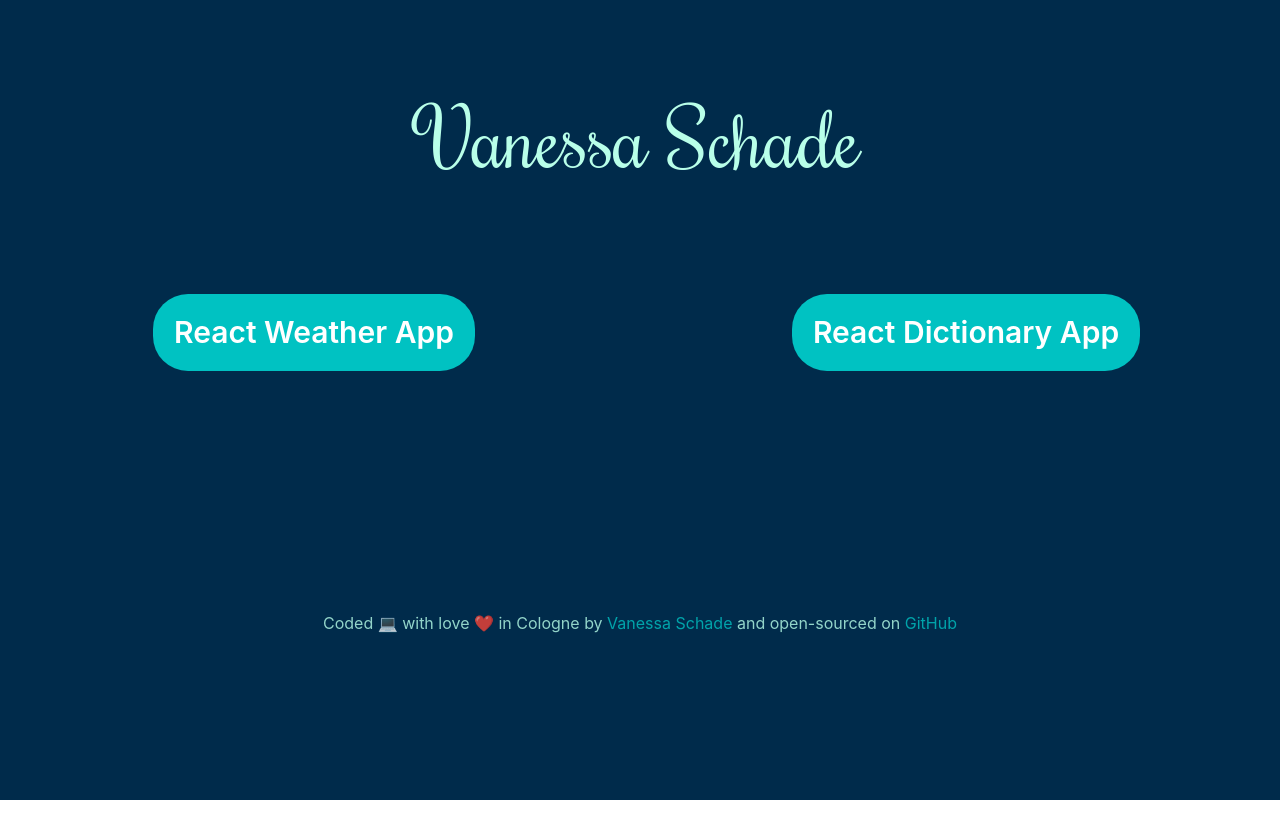
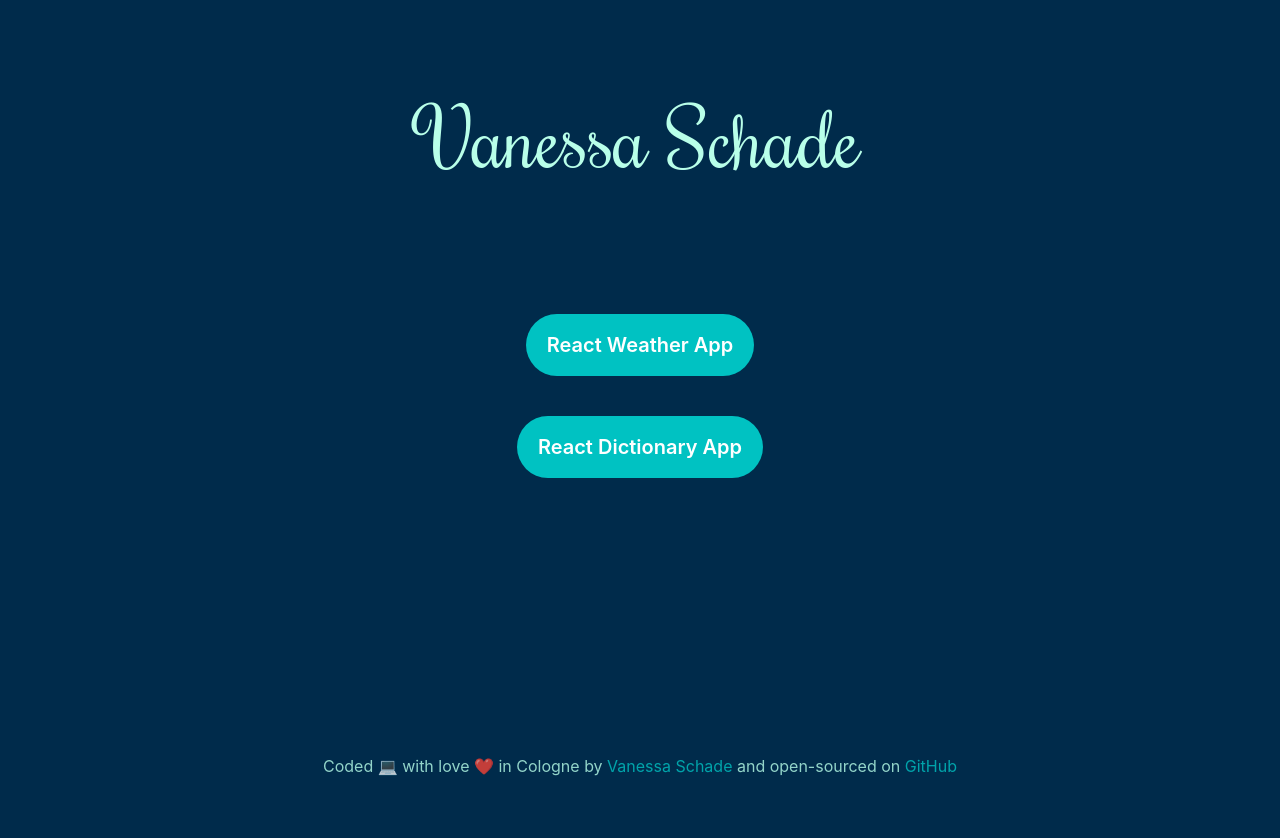
Before and after one commit to The-Travelling-Colognian/react-weather-dictionary-landingpage, a React (Create React App) app: page / in a window 1280 px wide. Before the commit the page ends 800 px from the top, so only its background shows below. Built offline with nearby package versions, Linux system fonts and the light colour scheme; the HTML template or start-up script is replaced by a standard one.

Commit message:
Changed the styling of the FinalProjects component and the font-size of the Footer

```diff
--- a/src/FinalProjects.css
+++ b/src/FinalProjects.css
@@ -1,6 +1,10 @@
-.FinalProjects .weatherApp {
+.FinalProjects ul {
   padding: 0;
+}
+
+.FinalProjects li {
   list-style: none;
+  padding: 20px 0;
 }
 
 .FinalProjects .btn {
@@ -10,10 +14,16 @@
   font-size: 30px;
   font-weight: 600;
   padding: 15px 20px;
-  transition: ease-in-out;
+  transition: all 200ms ease-in-out;
 }
 
 .FinalProjects .btn:hover {
   color: white;
   font-weight: 700;
 }
+
+@media (min-width: 280px) {
+  .FinalProjects .btn {
+    font-size: 20px;
+  }
+}
--- a/src/FinalProjects.js
+++ b/src/FinalProjects.js
@@ -4,8 +4,8 @@ import "./FinalProjects.css";
 export default function FinalProjects() {
   return (
     <div className="FinalProjects">
-      <div className="row">
-        <div className="col-6 weatherApp d-flex justify-content-evenly">
+      <ul>
+        <li>
           <a
             className="weatherApp btn btn-branding"
             href="https://competent-almeida-bddaf5.netlify.app/"
@@ -14,8 +14,8 @@ export default function FinalProjects() {
           >
             React Weather App
           </a>
-        </div>
-        <div className="col-6 dictionaryApp d-flex justify-content-evenly">
+        </li>
+        <li>
           <a
             className="weatherApp btn btn-branding"
             href="https://infallible-visvesvaraya-096ea3.netlify.app/"
@@ -24,8 +24,8 @@ export default function FinalProjects() {
           >
             React Dictionary App
           </a>
-        </div>
-      </div>
+        </li>
+      </ul>
     </div>
   );
 }
--- a/src/Footer.css
+++ b/src/Footer.css
@@ -13,6 +13,6 @@
 
 @media (max-width: 400px) {
   .Footer {
-    font-size: 14px;
+    font-size: 13px;
   }
 }
```
